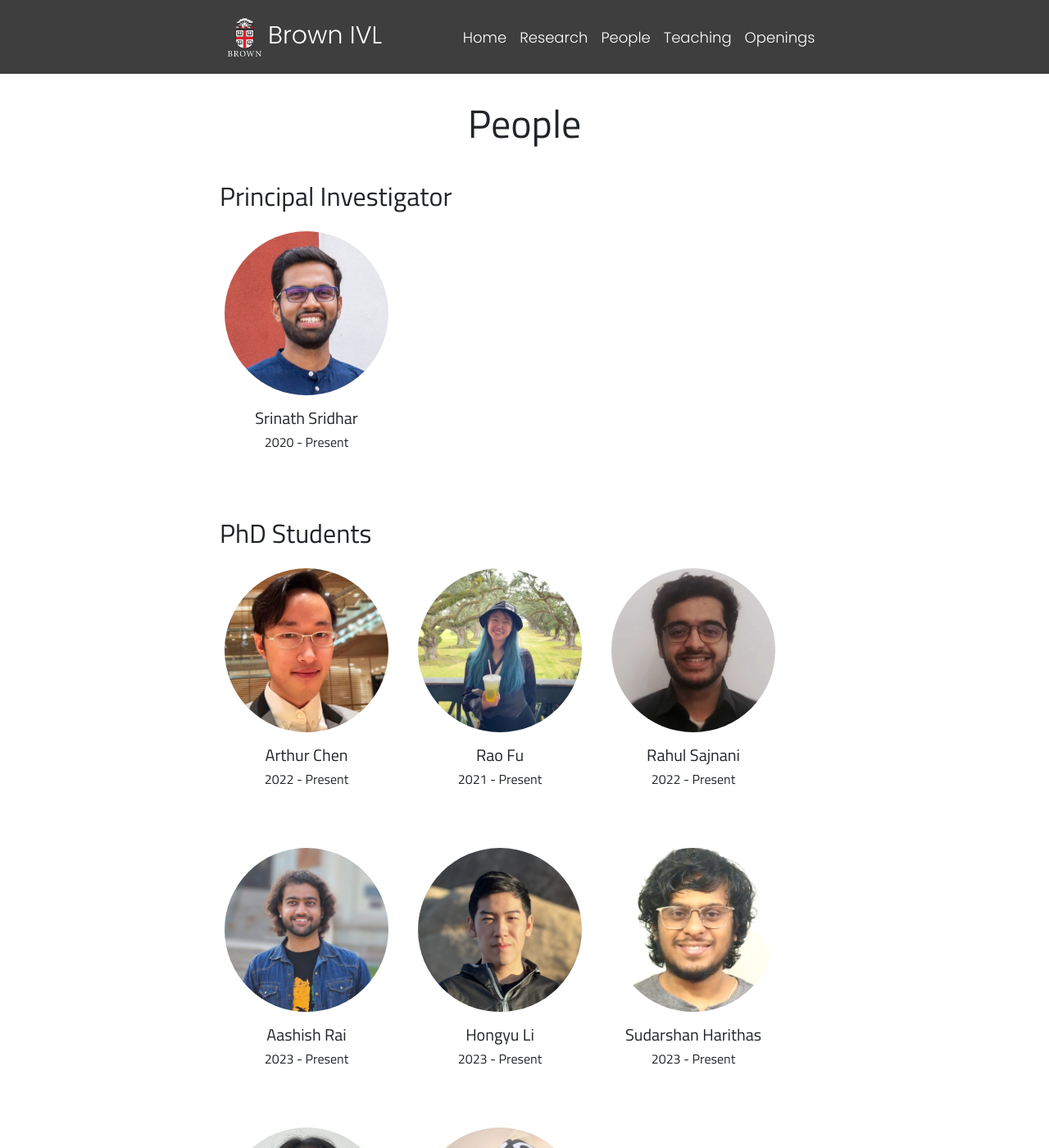
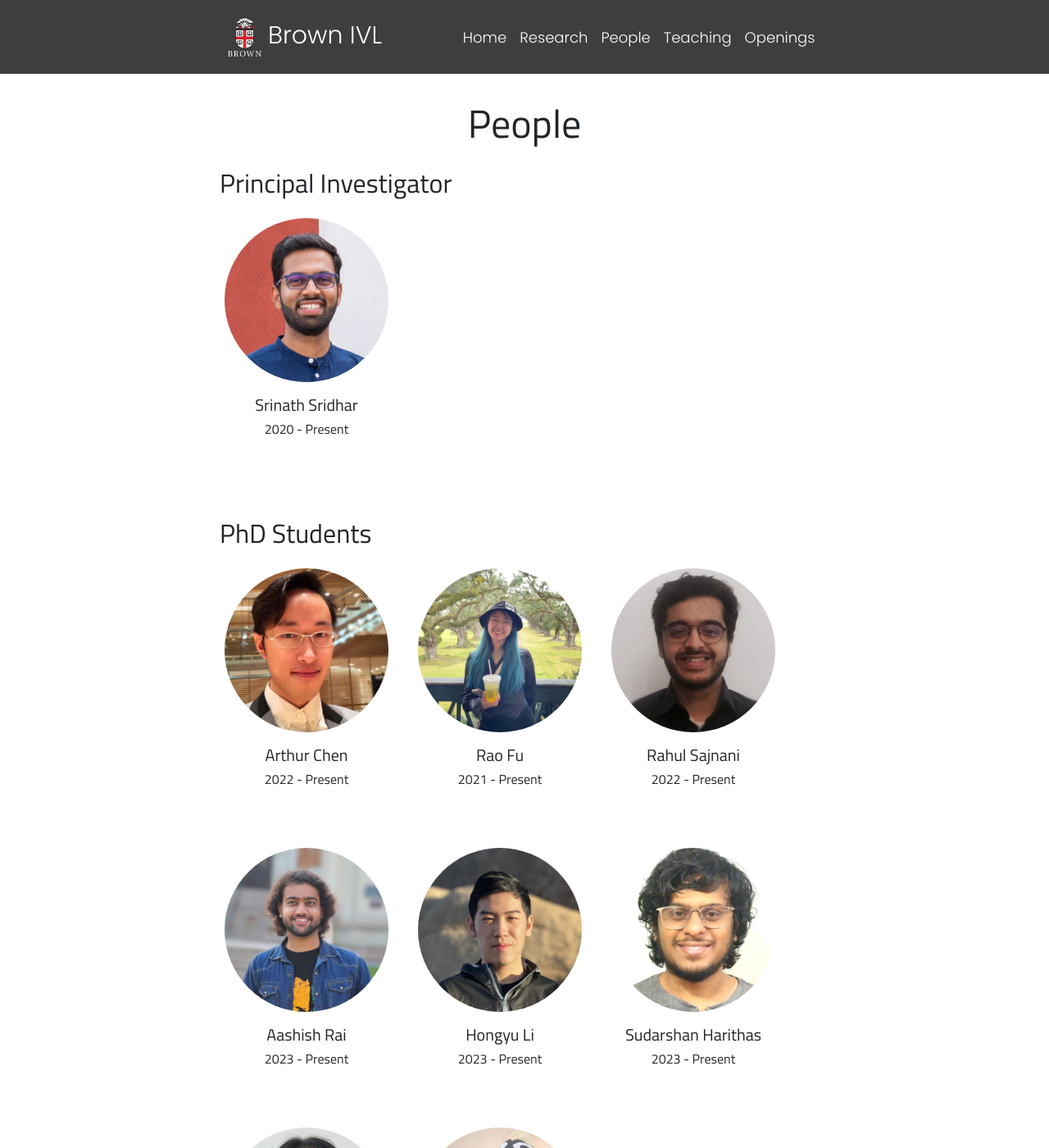
Before and after one commit to brown-ivl/brown-ivl.github.io, a Jekyll site: the page built from people.md, in a window 1280 px wide and 1400 px high. Shown: the whole window at 82% size. Built offline with Jekyll 4.4.1, drawn with Linux system fonts in a browser that asks for light colours.

```diff
--- a/_sass/main.scss
+++ b/_sass/main.scss
@@ -129,5 +129,4 @@ ul {
         display: inline-block;
     }
 
-
 }
--- a/_sass/people.scss
+++ b/_sass/people.scss
@@ -1,16 +1,12 @@
 body {
     font-family: 'Titillium Web' , sans-serif;
-}
-
-h2 {
-    margin-top: 1rem;
 }
 
 .people-category {
     display: flex;
     // justify-content: center;
     margin-top: 1rem;
-    margin-bottom: 1rem;
+    margin-bottom: 2rem;
 
     .person-item {
         width: 220px;
--- a/assets/css/project.scss
+++ b/assets/css/project.scss
@@ -4,6 +4,10 @@
 .header {
     margin-bottom: 1rem;
     line-height: 200%;
+}
+
+h2 {
+    margin-top: 2rem !important;
 }
 
 .project-authors, .project-affiliations {
```
Also changed, not shown: research/lego-net.md (+3 -3 lines).
